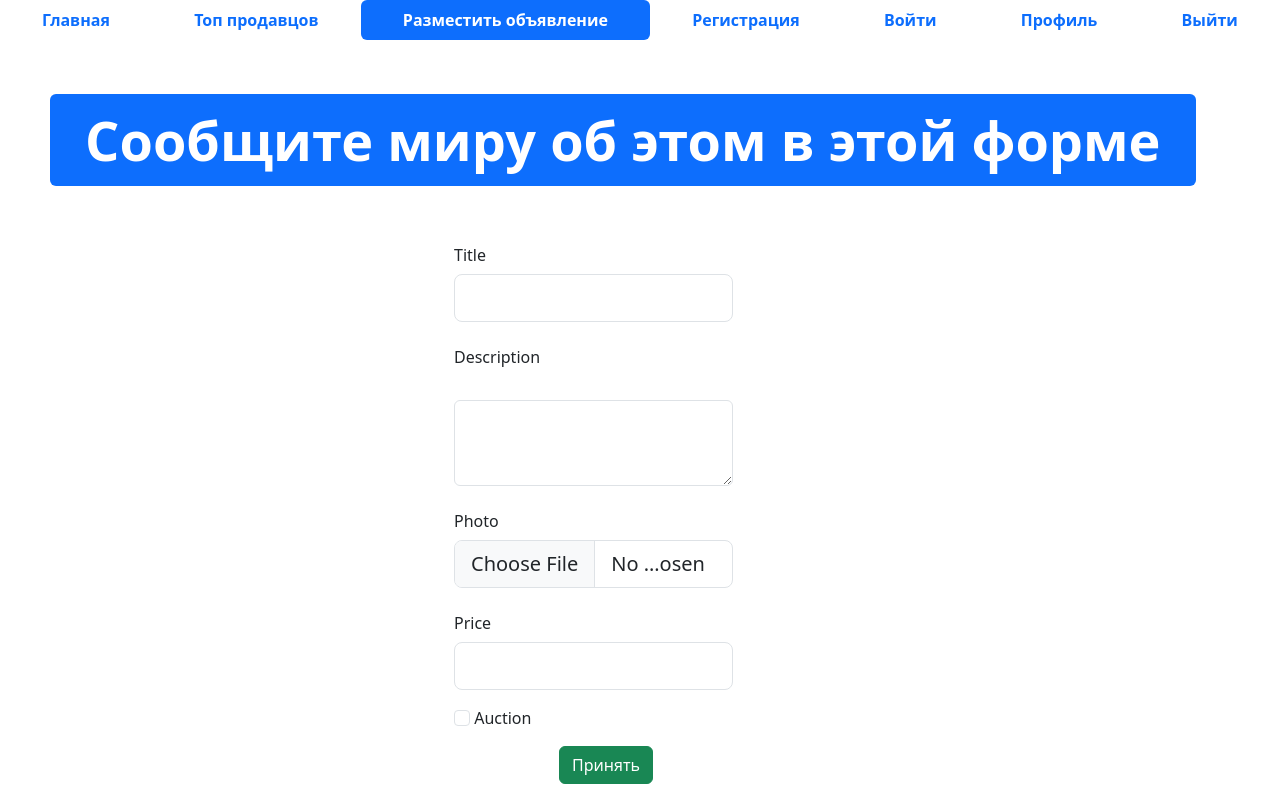
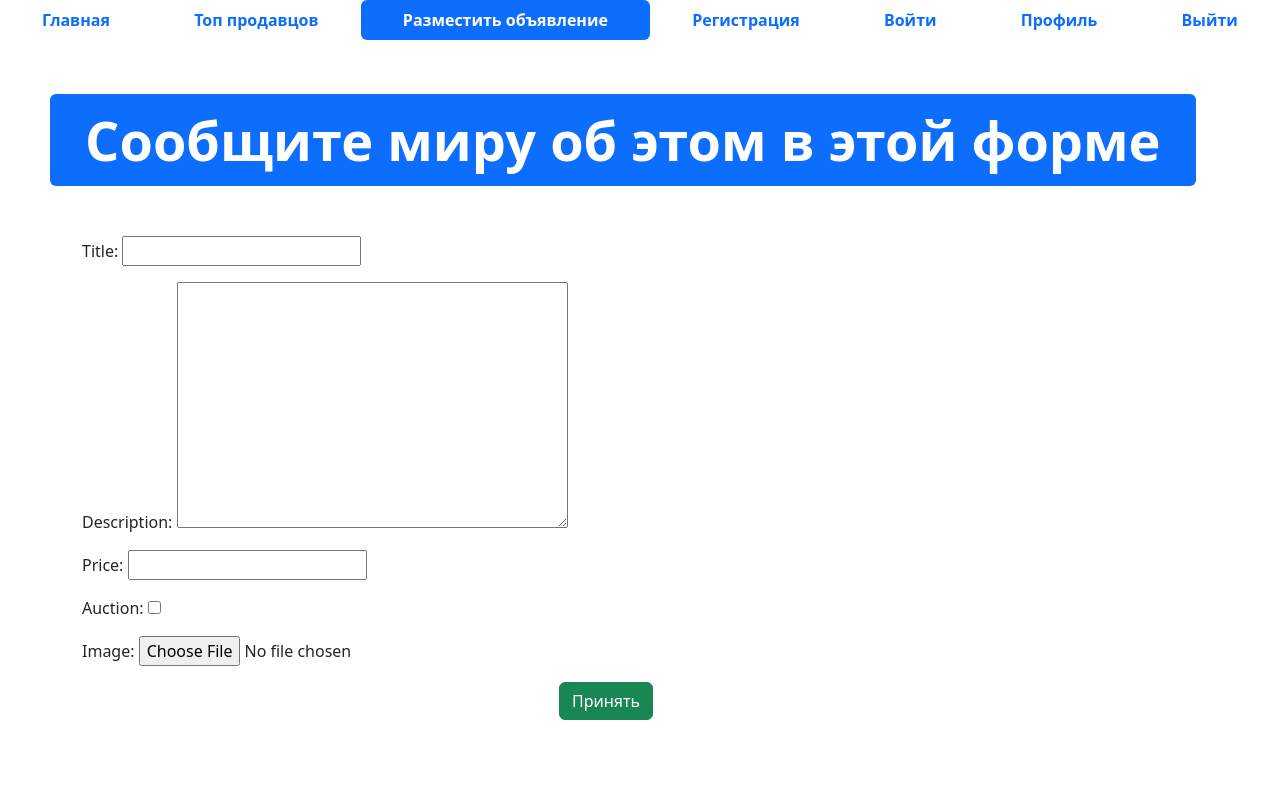
Before and after one commit to Mellisa2636/4_module, a Django app: template advertisements/templates/advertisement-post.html in a window 1280 px wide. Run offline with Django 4.2, Linux system fonts and the light colour scheme; the template is opened without the code that fills it: values that come from a table or form of the project are taken from there, others are empty; some libraries are stand-ins or nearby versions.

Commit message:
Changes to be committed: 	new file:   Pipfile 	new file:   advertisements/app_advertisements/forms.py 	modified:   advertisements/app_advertisements/urls.py 	modified:   advertisements/app_advertisements/views.py 	modified:   advertisements/templates/advertisement-post.html 	modified:   advertisements/templates/index.html 	modified:   advertisements/templates/top-sellers.html

```diff
--- /dev/null
+++ b/advertisements/app_advertisements/forms.py
@@ -0,0 +1,9 @@
+from django import forms
+
+
+class AdvertisementForms(forms.Form):
+    title=forms.CharField(max_length=64, widget=forms.TextInput)
+    description=forms.CharField(widget=forms.Textarea)
+    price=forms.DecimalField(widget=forms.NumberInput)
+    auction=forms.BooleanField(required=False, widget=forms.CheckboxInput)
+    image=forms.ImageField(widget=forms.FileInput)
--- a/advertisements/app_advertisements/urls.py
+++ b/advertisements/app_advertisements/urls.py
@@ -1,7 +1,8 @@
 from django.urls import path
-from .views import index, top_sellers
+from .views import index, top_sellers, adv_post
 
 urlpatterns = [
     path('', index, name='main_page'),
     path('top_sellers/', top_sellers, name='top_sellers'),
+    path('adv_post/', adv_post, name='adv_post'),
 ]
--- a/advertisements/templates/advertisement-post.html
+++ b/advertisements/templates/advertisement-post.html
@@ -1,31 +1,23 @@
-<!DOCTYPE html>
-<html lang="en">
+{% extends 'base.html' %}
+{% load static %}
 
-<head>
-  <meta charset="UTF-8">
-  <meta http-equiv="X-UA-Compatible" content="IE=edge">
-  <meta name="viewport" content="width=device-width, initial-scale=1.0">
-  <link rel="shortcut icon" href="img/favicon.ico" type="image/x-icon">
-  <link href="css/bootstrap.min.css" rel="stylesheet">
-  <link rel="stylesheet" href="css/fontello.css">
-  <title>Advertisement-post</title>
-</head>
+{% block title %}
+Разместить объявление
+{% endblock %}
 
-<body>
-
-
-  <ul class="nav nav-pills sticky-top bg-white nav-fill">
+{% block content %}
+<ul class="nav nav-pills sticky-top bg-white nav-fill">
     <li class="nav-item">
       <a class="nav-link" href="index.html">
         <span style="font-weight: bold;">Главная</span>
       </a>
     </li>
     <li class="nav-item">
-      <a class="nav-link" href="top-sellers.html"><span style="font-weight: bold;">Топ продавцов</span>
+      <a class="nav-link" href="{% url 'top_sellers' %}"><span style="font-weight: bold;">Топ продавцов</span>
       </a>
     </li>
     <li class="nav-item">
-      <a class="nav-link active" aria-current="page" href="advertisement-post.html">
+      <a class="nav-link active" aria-current="page" href="{% url 'adv_post' %}">
         <span style="font-weight: bold;">Разместить объявление</span>
       </a>
     </li>
@@ -58,48 +50,12 @@
     </div>
   </div>
   <div class="container">
-    <form method="post">
-      <div class="row mb-3">
-        <div class="col">
-          <label class="col-sm-4 col-form-label offset-4">Title</label>
-          <div class="col-sm-4 offset-4 w-25">
-            <input type="text" class="form-control form-control-lg">
-          </div>
-        </div>
+    <form method="post" enctype="multipart/form-data">
+      {% csrf_token %}
+      <div class="col-6">
+        {{ form.as_p }}
       </div>
-      <div class="row mb-3">
-        <div class="col">
-          <label class="col-sm-4 col-form-label offset-4">Description</label>
-          <div class="col-sm-4 offset-4 w-25">
-              <label for="" class="form-label"></label>
-              <textarea class="form-control" name="" id="" rows="3"></textarea>
-          </div>
-        </div>
-      </div>
-      <div class="row mb-3">
-        <div class="col">
-          <label class="col-sm-4 col-form-label offset-4">Photo</label>
-          <div class="col-sm-4 offset-4 w-25">
-            <input type="file" class="form-control form-control-lg">
-          </div>
-        </div>
-      </div>
-      <div class="row mb-3">
-        <div class="col">
-          <label class="col-sm-4 col-form-label offset-4">Price</label>
-          <div class="col-sm-4 offset-4 w-25">
-            <input type="text" class="form-control form-control-lg">
-          </div>
-        </div>
-      </div>
-      <div class="row mb-3">
-        <div class="col">
-          <div class="offset-4 w-25">
-            <input type="checkbox" class="form-check-input">
-            <label class="form-check-label">Auction</label>
-          </div>
-        </div>
-      </div>
+
       <div class="row mb-3 offset-sm-5">
         <div class="col">
           <button type="submit" class="btn btn-success">Принять</button>
@@ -107,6 +63,4 @@
       </div>
     </form>
   </div>
-  <script src="js/bootstrap.bundle.min.js"></script>
-</body>
-</html>
+{% endblock %}
--- a/advertisements/templates/index.html
+++ b/advertisements/templates/index.html
@@ -17,7 +17,7 @@
     </a>
   </li>
   <li class="nav-item">
-    <a class="nav-link" href="advertisement-post.html">
+    <a class="nav-link" href="{% url 'adv_post' %}">
       <span style="font-weight: bold;">Разместить объявление</span>
     </a>
   </li>
@@ -100,10 +100,10 @@
       <div class="row g-0">
         <div class="col-md-4">
           <a href="advertisement.html" class="nav-link">
-            <img src="{% if adv.image %} {{ adv.image.url }} {% else %} {% static 'img/pict.png' %} {% endif %}"class="img-fluid rounded-start" alt="Card title">
+            <img src="{% if adv.image %} {{ adv.image.url }} {% else %} {% static 'img/pict.png' %} {% endif %}" class="img-fluid rounded-start" alt="Card title">
           </a>
         </div>
-        <div class="col-md-8">
+        <div class="col-md-8">.
           <div class="card-body">
             <h5 class="card-title">
               <a href="advertisement.html" class="nav-link"><strong>{{ adv.title }}</strong></a>
--- a/advertisements/templates/top-sellers.html
+++ b/advertisements/templates/top-sellers.html
@@ -17,7 +17,7 @@
       </a>
     </li>
     <li class="nav-item">
-      <a class="nav-link" href=" advertisement.html ">
+      <a class="nav-link" href="{% url 'adv_post' %}">
         <span style="font-weight: bold;">Разместить объявление</span>
       </a>
     </li>
```
Also changed, not shown: advertisements/app_advertisements/views.py (+7 -0 lines), 1 other file.
